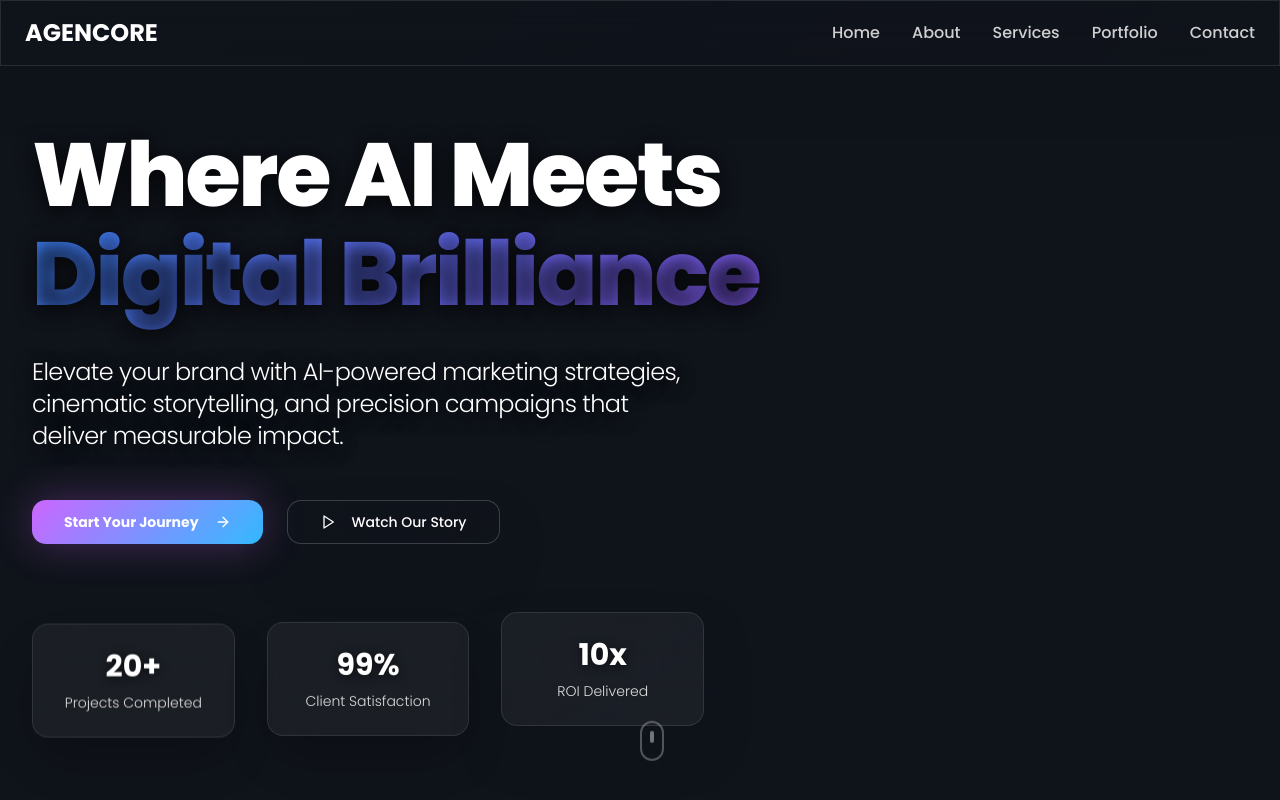
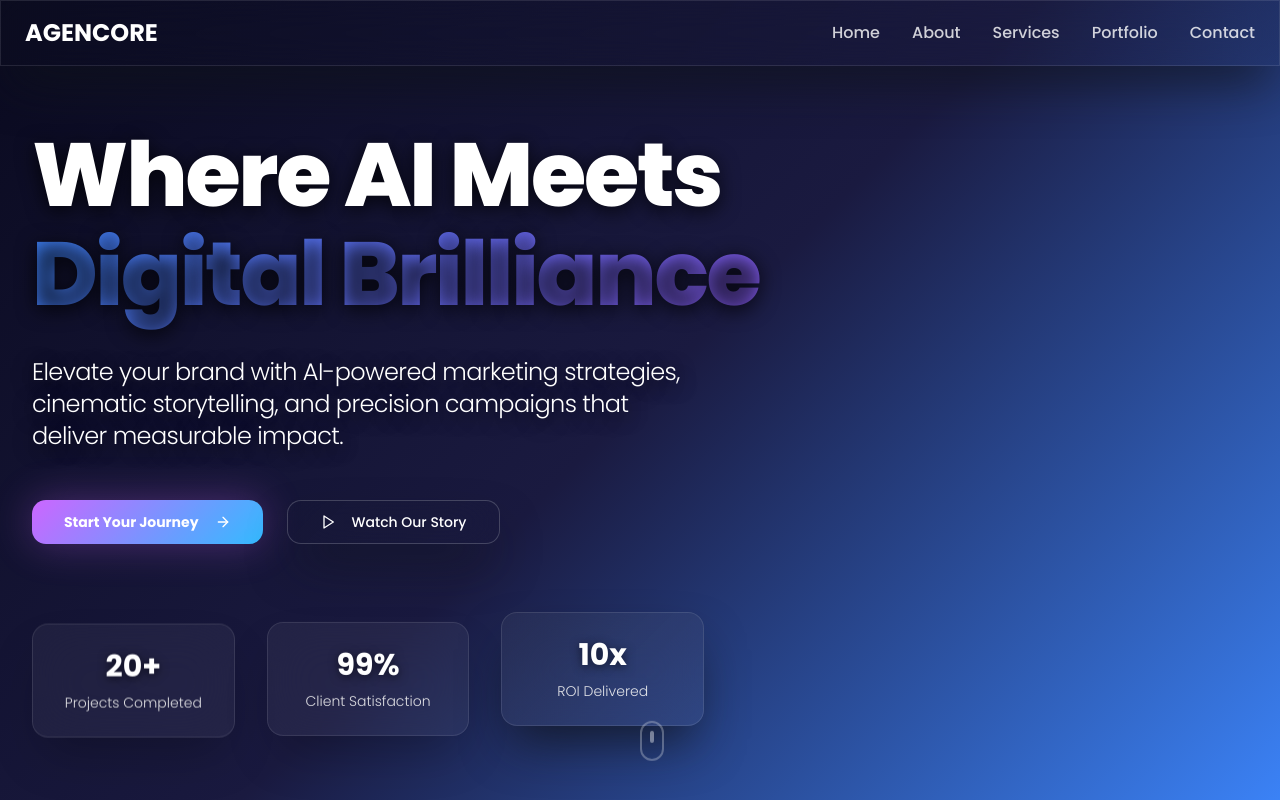
Before and after one commit to Dineshit541/digital-marketing, a React (Vite) app: page / in a window 1280 px wide. Shown: the top 800 px of the page. Built offline with nearby package versions, Linux system fonts and the light colour scheme.

Commit message:
Add gradient background to hero

```diff
--- a/src/components/HeroSection.tsx
+++ b/src/components/HeroSection.tsx
@@ -6,7 +6,11 @@ const starryBackground = "/lovable-uploads/3482a817-1a88-4ef0-952f-a3741dbd4677.
 
 const HeroSection = memo(() => {
   return (
-    <section id="home" className="relative min-h-screen w-full overflow-hidden">
+    <section
+      id="home"
+      className="relative min-h-screen w-full overflow-hidden"
+      style={{ background: 'linear-gradient(135deg, #0A0A1F, #1A1A40, #3B82F6)' }}
+    >
 
       {/* Content */}
       <div className="relative z-10 min-h-screen flex flex-col justify-center pt-16">
```
